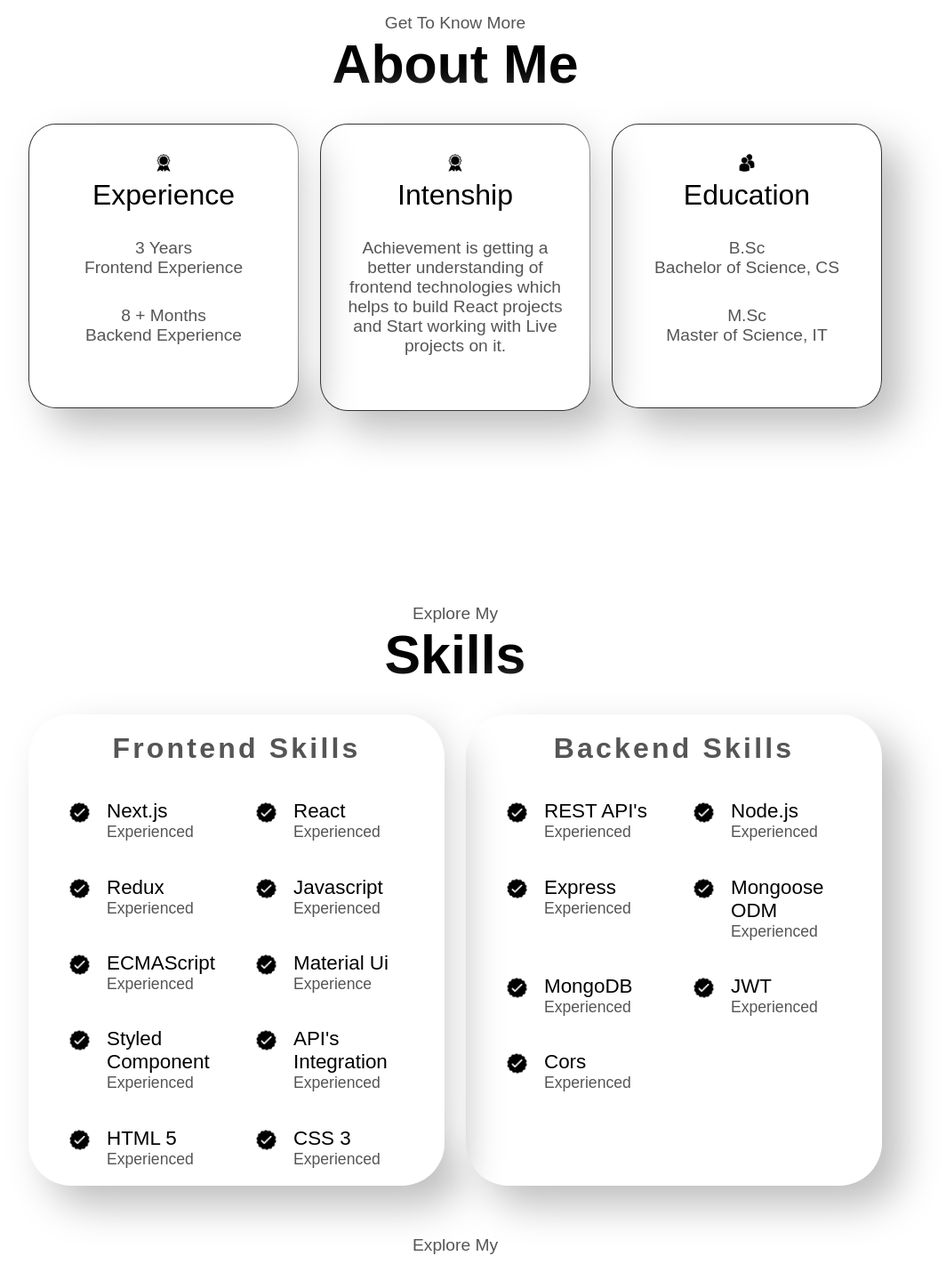
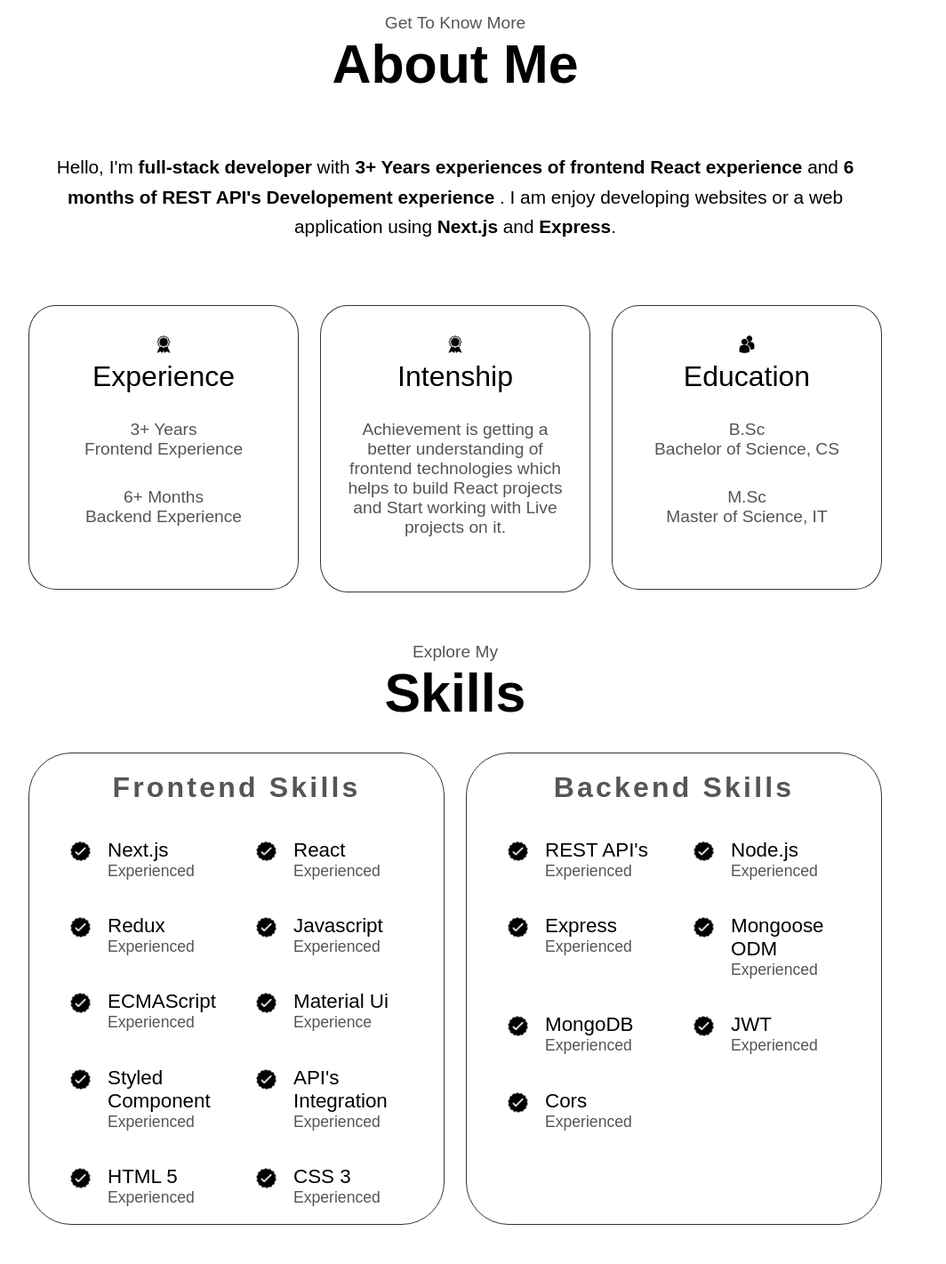
Before and after one commit to Vaishnavi-Karil/Portfolio-Frontend-React, a Next.js app: page / in a window 1280 px wide. Shown: the part 720-2141 px from the top of the page at 89% size, without its empty margins (128-1192 px from the left). Built offline with nearby package versions, Linux system fonts and the light colour scheme.

Commit message:
update the code

```diff
--- a/src/components/About/AboutStyle.js
+++ b/src/components/About/AboutStyle.js
@@ -7,11 +7,11 @@
   flex-direction: row;
   justify-content: flex-start;
   gap: 1.5rem;
-@media screen and (max-width: 600px){
-  display: flex;
-  flex-direction: column;
-  justify-content: flex-start;
-}
+  @media screen and (max-width: 600px) {
+    display: flex;
+    flex-direction: column;
+    justify-content: flex-start;
+  }
 `;
 
 export const ProfileImage = styled(Image)`
@@ -22,8 +22,8 @@
   height: auto;
   min-height: 20rem;
   border-radius: 10%;
-  border: rgb(53, 53, 53) 0.1rem solid;
-  box-shadow: 22px 22px 45px #bebebe, -22px -22px 45px #ffffff;
+  border: rgb(53, 53, 53) 1px solid;
+  /* box-shadow: 22px 22px 45px #bebebe, -22px -22px 45px #ffffff; */
   padding: 1.9rem;
 `;
 
@@ -43,7 +43,8 @@
 `;
 
 export const AboutHeader = styled.div`
-font-size : 2rem;`;
+  font-size: 2rem;
+`;
 
 export const ExperienceDetails = styled.div``;
 
@@ -53,26 +54,37 @@
   flex-direction: column;
   gap: 2rem;
   justify-content: space-around;
-  color : rgb(85, 85, 85);
-  font-size : 1.2rem;
+  color: rgb(85, 85, 85);
+  font-size: 1.2rem;
 `;
 
 export const EductionDetails = styled.div`
-color : rgb(85, 85, 85);
-font-size : 1.4rem;`;
+  color: rgb(85, 85, 85);
+  font-size: 1.4rem;
+`;
 
 export const IntenshipDetails = styled.div`
-display : flex;
-flex-direction : column;
+  display: flex;
+  flex-direction: column;
 `;
 
-export const FrontendExperience = styled.div`
-`;
+export const FrontendExperience = styled.div``;
 
 export const BackendExperience = styled.div``;
 
-export const AboutMeSummary = styled.div``;
+export const AboutMeSummary = styled.div`
+  margin-bottom: 2.5rem;
+  color: black;
+  font-size: 1.3rem;
+  line-height: 160%;
+  text-align: center;
+  padding: 2rem 0rem;
+`;
 
+export const DetailsHeader = styled.p``;
 
-export const DetailsHeader = styled.p`
-`
+export const Strong = styled.strong`
+  color: black;
+  /* color: rgb(85, 85, 85); */
+  font-weight: bold;
+`;
--- a/src/components/About/index.js
+++ b/src/components/About/index.js
@@ -19,7 +19,8 @@
   IntenshipDetails,
   ProfileImage,
   TotalExperience,
-  DetailsHeader
+  DetailsHeader,
+  Strong
 } from "./AboutStyle";
 import { Img } from "@/app/data/images";
 
@@ -31,6 +32,9 @@
         <MoreInformation>Get To Know More</MoreInformation>
         <Heading1>About Me</Heading1>
       </CardHeadingContainer>
+      <AboutMeSummary>
+        Hello,  I'm <Strong>full-stack developer</Strong> with <Strong>3+ Years experiences of frontend React experience</Strong>  and <Strong>6 months of REST API's Developement experience</Strong> . I am enjoy developing websites or a web application using <Strong>Next.js</Strong>  and <Strong>Express</Strong>.
+      </AboutMeSummary>
       <AboutContainer>
         <TotalExperience>
           <Container>
@@ -39,11 +43,11 @@
               <AboutHeader>Experience</AboutHeader>
               <Details>
                 <FrontendExperience>
-                  <DetailsHeader> 3 Years</DetailsHeader>
+                  <DetailsHeader> 3+ Years</DetailsHeader>
                   <p>Frontend Experience</p>
                 </FrontendExperience>
                 <BackendExperience>
-                  <DetailsHeader> 8 + Months</DetailsHeader>
+                  <DetailsHeader> 6+ Months</DetailsHeader>
                   <p>Backend Experience</p>
                 </BackendExperience>
               </Details>
@@ -80,9 +84,7 @@
           </Container>
         </EducationDetails>
       </AboutContainer>
-      <AboutMeSummary>
 
-      </AboutMeSummary>
     </CardContainer>
   );
 };
--- a/src/components/Skills/SkillsStyle.js
+++ b/src/components/Skills/SkillsStyle.js
@@ -12,8 +12,8 @@
 export const CardDetailsContainer = styled.div`
   flex: 1;
   border-radius: 3rem;
-  /* border: rgb(53, 53, 53) 0.1rem solid; */
-  box-shadow: 22px 22px 45px #bebebe, -22px -22px 45px #ffffff;
+  border: rgb(53, 53, 53) 1px solid;
+  /* box-shadow: 22px 22px 45px #bebebe, -22px -22px 45px #ffffff; */
   padding: 0rem 1.5rem;
 `;
 
--- a/src/components/Tools/ToolsStyle.js
+++ b/src/components/Tools/ToolsStyle.js
@@ -14,8 +14,8 @@
 
 export const CardDetailsContainer = styled.div`
   border-radius: 3rem;
-  /* border: rgb(53, 53, 53) 0.1rem solid; */
-  box-shadow: 22px 22px 45px #bebebe, -22px -22px 45px #ffffff;
+  border: rgb(53, 53, 53) 1px solid;
+  /* box-shadow: 22px 22px 45px #bebebe, -22px -22px 45px #ffffff; */
   padding: 0rem 1.5rem;
 `;
 
```
